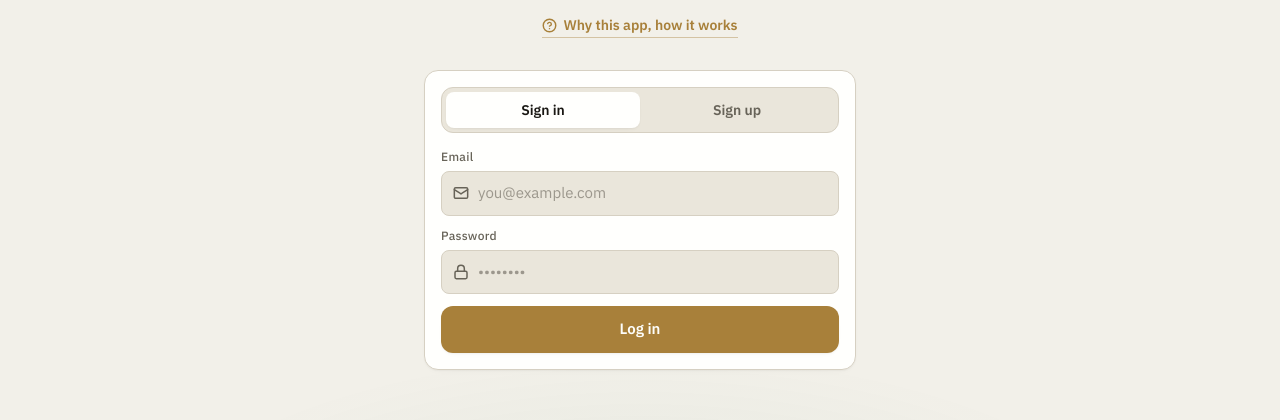
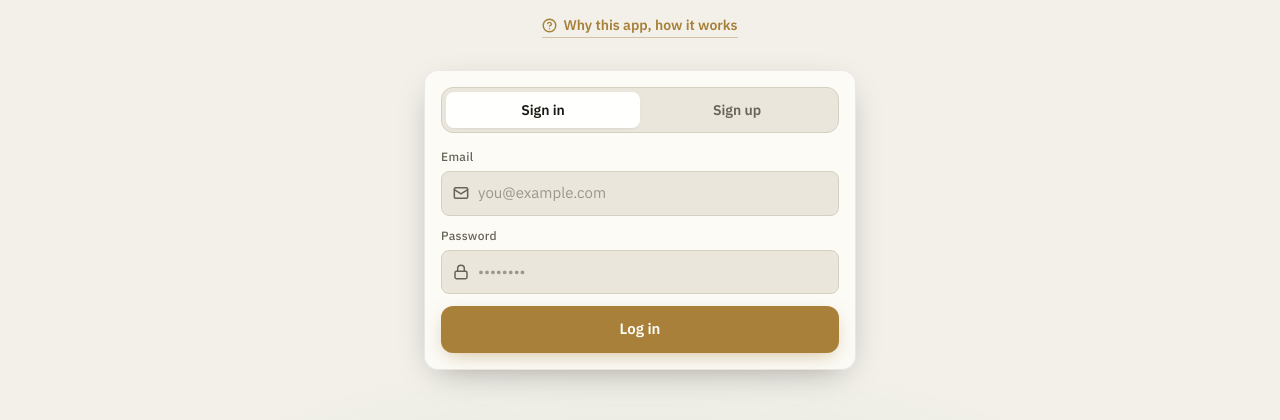
Before and after one commit to alikhachev90-oss/fingoal, a React (Vite) app: page /auth in a window 1280 px wide. Shown: the part 290-710 px from the top of the page. Built offline with nearby package versions, Linux system fonts and the light colour scheme; no server answers.

Commit message:
Design system: glass Card/Button/IconButton + bars

```diff
--- a/src/components/BottomNav.jsx
+++ b/src/components/BottomNav.jsx
@@ -13,7 +13,7 @@ const items = [
 export default function BottomNav() {
   const { t } = useApp()
   return (
-    <div className="sticky bottom-0 z-20 bg-bg/90 backdrop-blur-lg border-t border-border px-1.5 pb-[max(env(safe-area-inset-bottom),10px)] pt-2">
+    <div className="sticky bottom-0 z-20 glass border-x-0 border-b-0 px-1.5 pb-[max(env(safe-area-inset-bottom),10px)] pt-2">
       <div className="flex justify-around">
         {items.map((item) => (
           <NavLink
--- a/src/components/TopBar.jsx
+++ b/src/components/TopBar.jsx
@@ -11,7 +11,7 @@ export default function TopBar({ title, subtitle, onHelp }) {
   const navigate = useNavigate()
 
   return (
-    <div className="sticky top-0 z-20 bg-bg/85 backdrop-blur-lg border-b border-border px-4 pt-[max(env(safe-area-inset-top),14px)] pb-3">
+    <div className="sticky top-0 z-20 glass border-x-0 border-t-0 px-4 pt-[max(env(safe-area-inset-top),14px)] pb-3">
       <div className="flex items-center justify-between">
         <div>
           <h1 className="text-xl font-semibold font-display tracking-tight">{title}</h1>
--- a/src/components/UI.jsx
+++ b/src/components/UI.jsx
@@ -1,7 +1,7 @@
 export function Card({ children, className = '', animate = true, ...rest }) {
   return (
     <div
-      className={`bg-surface border border-border rounded-2.5xl p-4 shadow-softer ${animate ? 'animate-slide-up' : ''} ${className}`}
+      className={`glass rounded-2.5xl p-4 shadow-glass ${animate ? 'animate-slide-up' : ''} ${className}`}
       {...rest}
     >
       {children}
@@ -13,8 +13,8 @@ export function Button({ children, variant = 'primary', className = '', icon: Ic
   const base =
     'w-full py-3 rounded-xl font-semibold text-[15px] transition-all duration-150 active:scale-[0.97] disabled:opacity-40 disabled:active:scale-100 flex items-center justify-center gap-2'
   const variants = {
-    primary: 'bg-primary text-onprimary shadow-softer hover:brightness-110',
-    secondary: 'bg-surface2 text-text border border-border hover:border-primary/50',
+    primary: 'bg-primary text-onprimary shadow-[0_6px_20px_-6px_rgb(var(--color-primary)/0.55)] hover:brightness-105',
+    secondary: 'glass text-text hover:border-primary/40',
     ghost: 'bg-transparent text-muted hover:text-text',
     danger: 'bg-danger/10 text-danger hover:bg-danger/15',
   }
@@ -29,7 +29,7 @@ export function Button({ children, variant = 'primary', className = '', icon: Ic
 export function IconButton({ icon: Icon, className = '', ...props }) {
   return (
     <button
-      className={`w-9 h-9 rounded-full bg-surface2 border border-border flex items-center justify-center transition active:scale-95 hover:border-primary/50 ${className}`}
+      className={`w-9 h-9 rounded-full glass flex items-center justify-center transition active:scale-95 hover:border-primary/40 ${className}`}
       {...props}
     >
       <Icon size={16} strokeWidth={2.25} />
```
